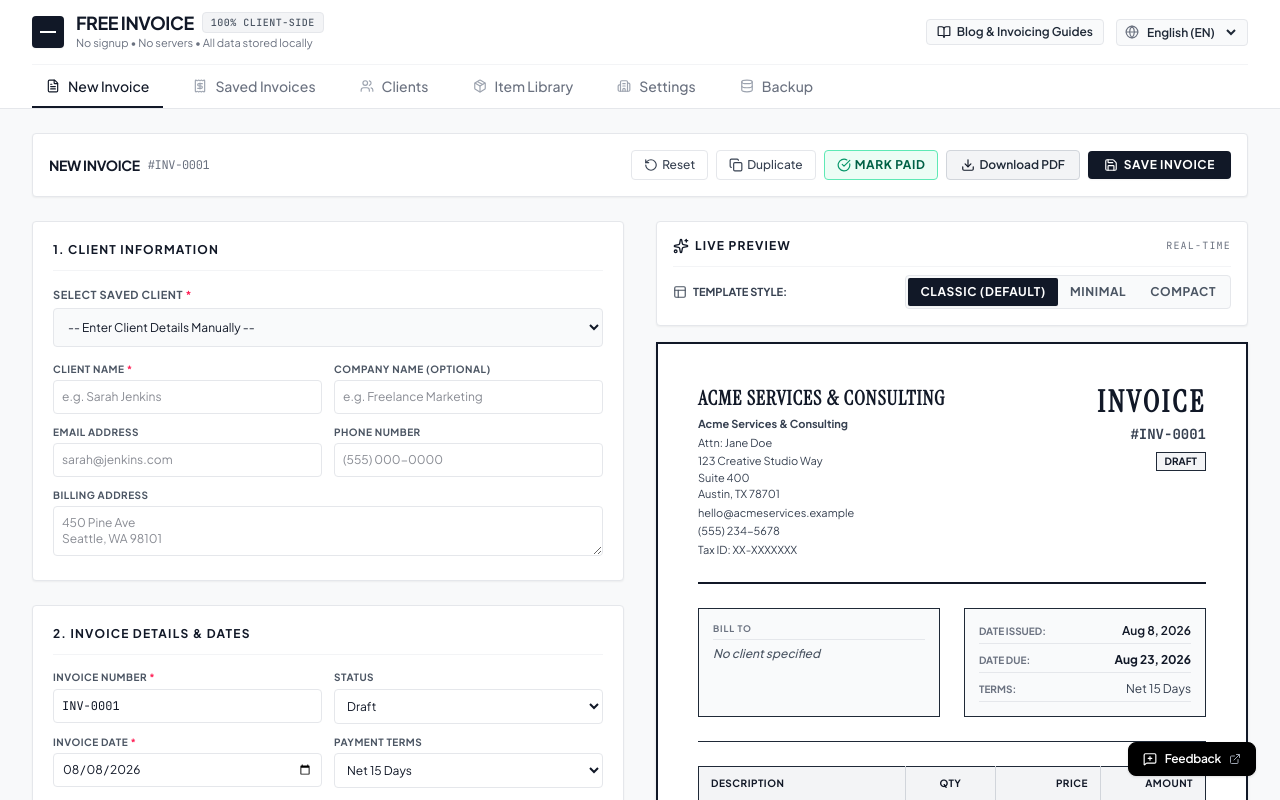
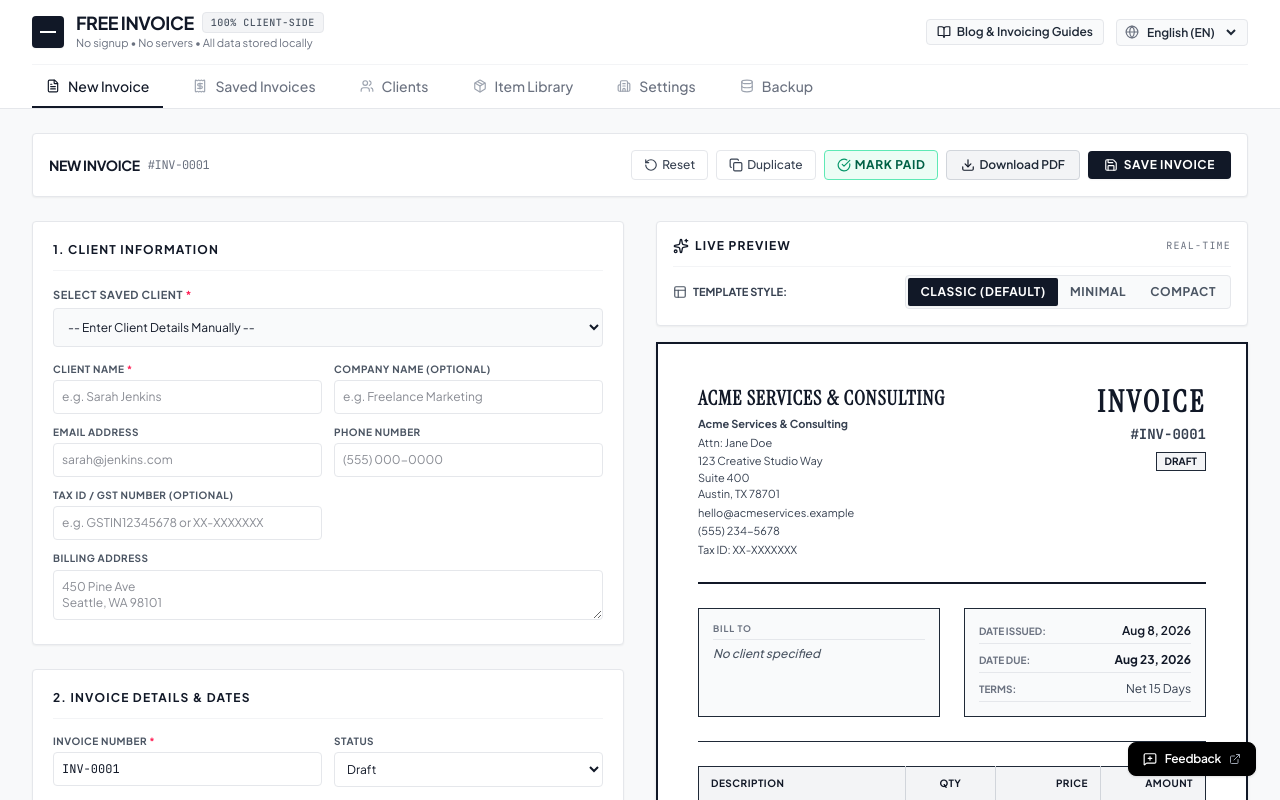
Before and after one commit to Nikking18/free-invoice-generator, a Next.js app: page / in a window 1280 px wide. Both pictures are taken after a click on the button "I UNDERSTAND". Shown: the top 800 px of the page. Built offline with nearby package versions, Linux system fonts and the light colour scheme.

Commit message:
feat: add optional Tax ID / GST number to client information

```diff
--- a/app/page.tsx
+++ b/app/page.tsx
@@ -107,6 +107,7 @@ export default function Page() {
           clientCompany: '',
           clientEmail: '',
           clientPhone: '',
+          clientTaxId: '',
           clientAddress: '',
           templateStyle: prof.defaultTemplateStyle || 'classic',
           invoiceLanguage: prof.defaultInvoiceLanguage || 'en',
@@ -194,6 +195,7 @@ export default function Page() {
       clientCompany: '',
       clientEmail: '',
       clientPhone: '',
+      clientTaxId: '',
       clientAddress: '',
       templateStyle: profile.defaultTemplateStyle || 'classic',
       invoiceLanguage: profile.defaultInvoiceLanguage || 'en',
@@ -305,6 +307,7 @@ export default function Page() {
           clientCompany: client.company || '',
           clientEmail: client.email || '',
           clientPhone: client.phone || '',
+          clientTaxId: client.taxId || '',
           clientAddress: client.address || '',
         };
       });
--- a/components/ClientManagement.tsx
+++ b/components/ClientManagement.tsx
@@ -14,6 +14,7 @@ import {
   Phone,
   MapPin,
   Building,
+  FileText,
   AlertCircle,
   X
 } from 'lucide-react';
@@ -42,7 +43,8 @@ export function ClientManagement({
     (c) =>
       c.name.toLowerCase().includes(searchQuery.toLowerCase()) ||
       (c.company || '').toLowerCase().includes(searchQuery.toLowerCase()) ||
-      (c.email || '').toLowerCase().includes(searchQuery.toLowerCase())
+      (c.email || '').toLowerCase().includes(searchQuery.toLowerCase()) ||
+      (c.taxId || '').toLowerCase().includes(searchQuery.toLowerCase())
   );
 
   const handleOpenAdd = () => {
@@ -52,6 +54,7 @@ export function ClientManagement({
       company: '',
       email: '',
       phone: '',
+      taxId: '',
       address: '',
       notes: '',
     });
@@ -86,6 +89,7 @@ export function ClientManagement({
       company: editingClient.company?.trim(),
       email: editingClient.email?.trim() || '',
       phone: editingClient.phone?.trim(),
+      taxId: editingClient.taxId?.trim(),
       address: editingClient.address?.trim() || '',
       notes: editingClient.notes?.trim(),
       createdAt: editingClient.createdAt || new Date().toISOString(),
@@ -210,6 +214,12 @@ export function ClientManagement({
                       <span>{client.phone}</span>
                     </p>
                   )}
+                  {client.taxId && (
+                    <p className="flex items-center space-x-2">
+                      <FileText className="w-3.5 h-3.5 text-gray-400 shrink-0" />
+                      <span className="truncate">Tax ID / GST: {client.taxId}</span>
+                    </p>
+                  )}
                   {client.address && (
                     <p className="flex items-start space-x-2">
                       <MapPin className="w-3.5 h-3.5 text-gray-400 shrink-0 mt-0.5" />
@@ -316,6 +326,19 @@ export function ClientManagement({
 
               <div>
                 <label className="block text-[10px] font-bold uppercase tracking-wider text-gray-600 mb-1">
+                  {t('lblClientTaxId')}
+                </label>
+                <input
+                  type="text"
+                  value={editingClient.taxId || ''}
+                  onChange={(e) => setEditingClient({ ...editingClient, taxId: e.target.value })}
+                  placeholder="e.g. GSTIN12345678 or XX-XXXXXXX"
+                  className="w-full rounded-sm border border-gray-200 bg-white text-gray-900 p-2 focus:outline-none focus:border-gray-900"
+                />
+              </div>
+
+              <div>
+                <label className="block text-[10px] font-bold uppercase tracking-wider text-gray-600 mb-1">
                   Billing Address
                 </label>
                 <textarea
--- a/components/InvoiceBuilder.tsx
+++ b/components/InvoiceBuilder.tsx
@@ -152,6 +152,7 @@ export function InvoiceBuilder({
         clientCompany: '',
         clientEmail: '',
         clientPhone: '',
+        clientTaxId: '',
         clientAddress: '',
       }));
       return;
@@ -166,6 +167,7 @@ export function InvoiceBuilder({
         clientCompany: client.company || '',
         clientEmail: client.email || '',
         clientPhone: client.phone || '',
+        clientTaxId: client.taxId || '',
         clientAddress: client.address || '',
       }));
     }
@@ -303,6 +305,7 @@ export function InvoiceBuilder({
           company: invoice.clientCompany,
           email: invoice.clientEmail || '',
           phone: invoice.clientPhone,
+          taxId: invoice.clientTaxId,
           address: invoice.clientAddress,
           createdAt: new Date().toISOString(),
           updatedAt: new Date().toISOString(),
@@ -611,6 +614,20 @@ export function InvoiceBuilder({
                   onChange={(e) => setInvoice({ ...invoice, clientPhone: e.target.value })}
                   placeholder="(555) 000-0000"
                   aria-label={t('lblPhone')}
+                  className="w-full rounded-sm border border-gray-200 bg-white text-gray-900 p-2 focus:outline-none focus:border-gray-900"
+                />
+              </div>
+
+              <div>
+                <label className="block text-[10px] font-bold uppercase tracking-wider text-gray-600 mb-1">
+                  {t('lblClientTaxId')}
+                </label>
+                <input
+                  type="text"
+                  value={invoice.clientTaxId || ''}
+                  onChange={(e) => setInvoice({ ...invoice, clientTaxId: e.target.value })}
+                  placeholder="e.g. GSTIN12345678 or XX-XXXXXXX"
+                  aria-label={t('lblClientTaxId')}
                   className="w-full rounded-sm border border-gray-200 bg-white text-gray-900 p-2 focus:outline-none focus:border-gray-900"
                 />
               </div>
--- a/components/SavedInvoices.tsx
+++ b/components/SavedInvoices.tsx
@@ -111,6 +111,7 @@ export function SavedInvoices({
       const matchQuery =
         inv.invoiceNumber.toLowerCase().includes(searchQuery.toLowerCase()) ||
         inv.clientName.toLowerCase().includes(searchQuery.toLowerCase()) ||
+        (inv.clientTaxId || '').toLowerCase().includes(searchQuery.toLowerCase()) ||
         (inv.projectTitle || '').toLowerCase().includes(searchQuery.toLowerCase());
 
       const matchStatus = statusFilter === 'All' || inv.status === statusFilter;
--- a/components/templates/BoldTemplate.tsx
+++ b/components/templates/BoldTemplate.tsx
@@ -108,6 +108,7 @@ export function BoldTemplate({ invoice, businessProfile, id }: TemplateProps) {
                 )}
                 {invoice.clientEmail && <p>Email: {invoice.clientEmail}</p>}
                 {invoice.clientPhone && <p>Tel: {invoice.clientPhone}</p>}
+                {invoice.clientTaxId && <p>{labels.clientTaxId}: {invoice.clientTaxId}</p>}
               </div>
             </div>
 
--- a/components/templates/ClassicTemplate.tsx
+++ b/components/templates/ClassicTemplate.tsx
@@ -103,6 +103,7 @@ export const ClassicTemplate = memo(function ClassicTemplate({ invoice, business
               )}
               {invoice.clientEmail && <p className="text-[11px]">{invoice.clientEmail}</p>}
               {invoice.clientPhone && <p className="text-[11px]">{invoice.clientPhone}</p>}
+              {invoice.clientTaxId && <p className="text-[11px]">{labels.clientTaxId}: {invoice.clientTaxId}</p>}
             </div>
           </div>
 
--- a/components/templates/CompactTemplate.tsx
+++ b/components/templates/CompactTemplate.tsx
@@ -117,6 +117,7 @@ export const CompactTemplate = memo(function CompactTemplate({ invoice, business
             )}
             {invoice.clientEmail && <p className="text-gray-600 text-[11px] break-all">{invoice.clientEmail}</p>}
             {invoice.clientPhone && <p className="text-gray-600 text-[11px]">{invoice.clientPhone}</p>}
+            {invoice.clientTaxId && <p className="text-gray-600 text-[11px]">{labels.clientTaxId}: {invoice.clientTaxId}</p>}
           </div>
 
           {/* Invoice Details Metadata Box - Col 4 */}
--- a/components/templates/MinimalTemplate.tsx
+++ b/components/templates/MinimalTemplate.tsx
@@ -100,6 +100,7 @@ export const MinimalTemplate = memo(function MinimalTemplate({ invoice, business
               )}
               {invoice.clientEmail && <p className="text-gray-600 text-[11px]">{invoice.clientEmail}</p>}
               {invoice.clientPhone && <p className="text-gray-600 text-[11px]">{invoice.clientPhone}</p>}
+              {invoice.clientTaxId && <p className="text-gray-600 text-[11px]">{labels.clientTaxId}: {invoice.clientTaxId}</p>}
             </div>
           </div>
 
--- a/components/templates/ModernTemplate.tsx
+++ b/components/templates/ModernTemplate.tsx
@@ -132,6 +132,7 @@ export function ModernTemplate({ invoice, businessProfile, id }: TemplateProps)
               )}
               {invoice.clientEmail && <p>Email: {invoice.clientEmail}</p>}
               {invoice.clientPhone && <p>Tel: {invoice.clientPhone}</p>}
+              {invoice.clientTaxId && <p>{labels.clientTaxId}: {invoice.clientTaxId}</p>}
             </div>
           </div>
 
--- a/lib/i18n/translations.ts
+++ b/lib/i18n/translations.ts
@@ -51,6 +51,7 @@ export const APP_TRANSLATIONS: Record<AppLanguage, Record<string, string>> = {
     lblCompany: 'Company Name (Optional)',
     lblEmail: 'Email Address',
     lblPhone: 'Phone Number',
+    lblClientTaxId: 'Tax ID / GST Number (Optional)',
     lblAddress: 'Billing Address',
     lblInvoiceNumber: 'Invoice Number',
     lblStatus: 'Status',
@@ -179,6 +180,7 @@ export const APP_TRANSLATIONS: Record<AppLanguage, Record<string, string>> = {
     lblCompany: 'Nombre de Empresa (Opcional)',
     lblEmail: 'Correo Electrónico',
     lblPhone: 'Teléfono',
+    lblClientTaxId: 'NIF / ID Fiscal / GST (Opcional)',
     lblAddress: 'Dirección de Facturación',
     lblInvoiceNumber: 'Número de Factura',
     lblStatus: 'Estado',
@@ -307,6 +309,7 @@ export const APP_TRANSLATIONS: Record<AppLanguage, Record<string, string>> = {
     lblCompany: 'Nom de l\'Entreprise (Optionnel)',
     lblEmail: 'Adresse Email',
     lblPhone: 'Téléphone',
+    lblClientTaxId: 'N° TVA / SIRET / GST (Optionnel)',
     lblAddress: 'Adresse de Facturation',
     lblInvoiceNumber: 'Numéro de Facture',
     lblStatus: 'Statut',
@@ -435,6 +438,7 @@ export const APP_TRANSLATIONS: Record<AppLanguage, Record<string, string>> = {
     lblCompany: 'Firmenname (Optional)',
     lblEmail: 'E-Mail-Adresse',
     lblPhone: 'Telefonnummer',
+    lblClientTaxId: 'Steuernummer / USt-ID / GST (Optional)',
     lblAddress: 'Rechnungsadresse',
     lblInvoiceNumber: 'Rechnungsnummer',
     lblStatus: 'Status',
@@ -519,6 +523,7 @@ export const APP_TRANSLATIONS: Record<AppLanguage, Record<string, string>> = {
 export const INVOICE_LABELS: Record<InvoiceLanguage, {
   title: string;
   billTo: string;
+  clientTaxId: string;
   dateIssued: string;
   dateDue: string;
   terms: string;
@@ -544,6 +549,7 @@ export const INVOICE_LABELS: Record<InvoiceLanguage, {
   en: {
     title: 'INVOICE',
     billTo: 'BILL TO',
+    clientTaxId: 'Tax ID / GST',
     dateIssued: 'DATE ISSUED',
     dateDue: 'DATE DUE',
     terms: 'TERMS',
@@ -569,6 +575,7 @@ export const INVOICE_LABELS: Record<InvoiceLanguage, {
   es: {
     title: 'FACTURA',
     billTo: 'FACTURAR A',
+    clientTaxId: 'NIF / ID Fiscal / GST',
     dateIssued: 'FECHA DE EMISIÓN',
     dateDue: 'FECHA DE VENCIMIENTO',
     terms: 'TÉRMINOS',
@@ -594,6 +601,7 @@ export const INVOICE_LABELS: Record<InvoiceLanguage, {
   fr: {
     title: 'FACTURE',
     billTo: 'FACTURER À',
+    clientTaxId: 'N° TVA / SIRET / GST',
     dateIssued: 'DATE D\'ÉMISSION',
     dateDue: 'DATE D\'ÉCHÉANCE',
     terms: 'CONDITIONS',
@@ -619,6 +627,7 @@ export const INVOICE_LABELS: Record<InvoiceLanguage, {
   de: {
     title: 'RECHNUNG',
     billTo: 'RECHNUNGSEMPFÄNGER',
+    clientTaxId: 'St-Nr. / USt-ID / GST',
     dateIssued: 'RECHNUNGSDATUM',
     dateDue: 'FÄLLIGKEITSDATUM',
     terms: 'ZAHLUNGSZIEL',
--- a/lib/types.ts
+++ b/lib/types.ts
@@ -43,6 +43,7 @@ export interface Client {
   company?: string;
   email: string;
   phone?: string;
+  taxId?: string;
   address: string;
   notes?: string;
   createdAt: string;
@@ -84,6 +85,7 @@ export interface Invoice {
   clientCompany?: string;
   clientEmail?: string;
   clientPhone?: string;
+  clientTaxId?: string;
   clientAddress: string;
 
   // Project Info
```
